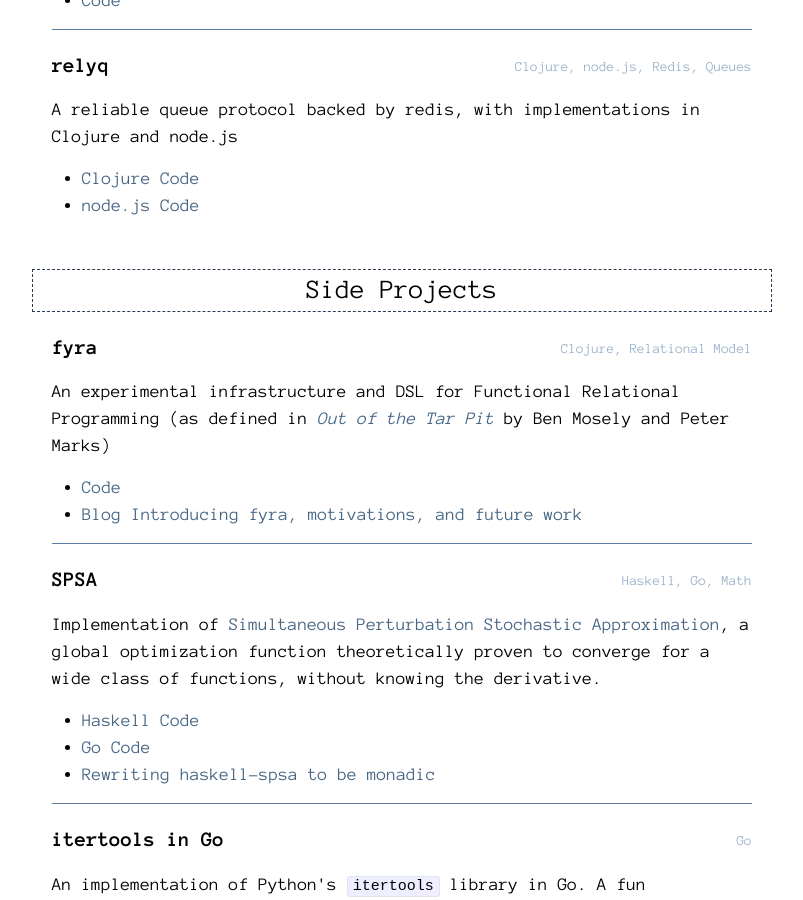
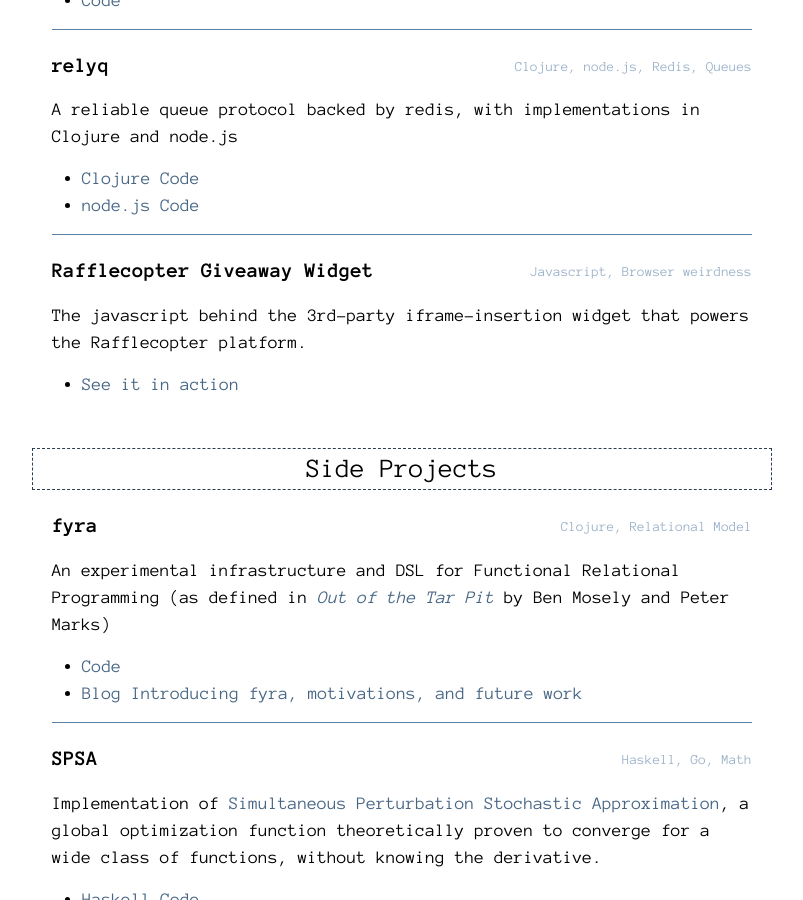
Before and after one commit to yanatan16/joneisen.works, a Jekyll site: the page built from portfolio.html, in a window 1280 px wide and 900 px high, scrolled down 585 px. Shown: the whole window, without its empty margins (238-1041 px from the left). Built offline with Jekyll 4.4.1, drawn with Linux system fonts in a browser that asks for light colours; nearby versions of some CDN libraries.

Commit message:
Add rafflecopter widget to production code

```diff
--- a/_data/portfolio.yaml
+++ b/_data/portfolio.yaml
@@ -26,6 +26,14 @@
     - class: code
       href: https://github.com/Rafflecopter/node-relyq
       text: node.js Code
+
+  - title: Rafflecopter Giveaway Widget
+    technologies: Javascript, Browser weirdness
+    content: The javascript behind the 3rd-party iframe-insertion widget that powers the Rafflecopter platform.
+    links:
+      - class: live
+        href: https://www.rafflecopter.com/tour
+        text: See it in action
 
 - title: Side Projects
   items:
```
